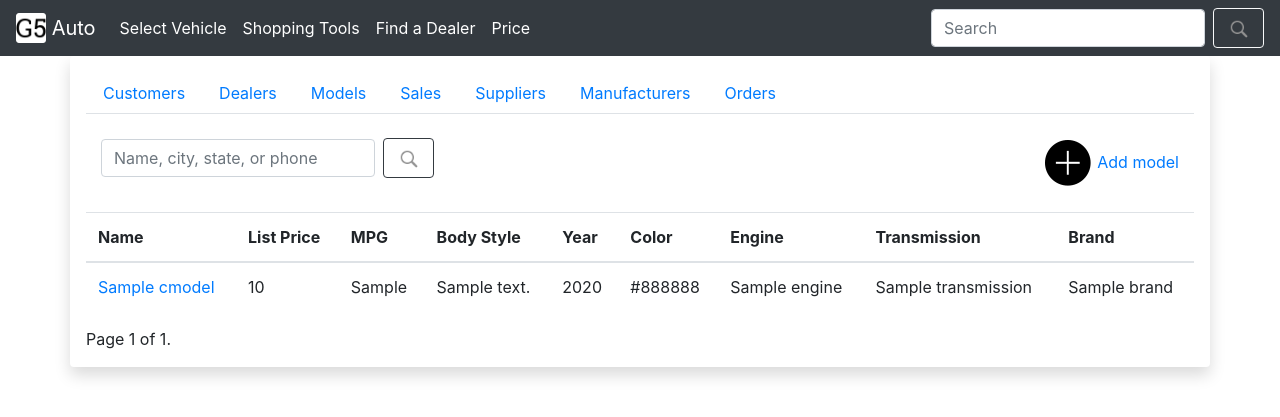
After one commit to jaspearson/CSC-411-Automotive-Company, a Django app: template templates/model_list.html in a window 1280 px wide. The commit adds this page. Shown: the top 417 px of the page. Run offline with Django 3.2, Linux system fonts and the light colour scheme; the template is opened without the code that fills it: most values are stand-ins (such as "Sample title", 1, 10 or a date in 2020); some libraries are stand-ins or nearby versions.

Commit message:
Changes to add the models functionality.

```diff
--- a/templates/admin_base.html
+++ b/templates/admin_base.html
@@ -11,7 +11,7 @@
         <a class="nav-link {{ dealer }}" href="{% url 'dealer_list' %}">Dealers</a>
       </li>
       <li class="nav-item">
-        <a class="nav-link" href="#">Models</a>
+        <a class="nav-link {{ cmodel }}" href="{% url 'model_list' %}">Models</a>
       </li>
       <li class="nav-item">
         <a class="nav-link" href="#">Sales</a>
--- /dev/null
+++ b/templates/model_list.html
@@ -0,0 +1,82 @@
+{% extends 'admin_base.html' %}
+{% block entry %}
+    {% load static %}
+    {% load custom_template_filters %}
+
+     <!--Search feature -->
+    <div class="container-fluid">
+    <br/>
+        <div class="row">
+
+            <!-- Search Form -->
+            <div class="col-md">
+                <form id="search-model" class="form-inline my-2 my-lg-0 " method="GET" action="{% url 'model_search' %}">
+                    <input id="model_search" class="form-control mr-sm-2" type="search" placeholder="Name, city, state, or phone" name="model_search" value ="{{ request.GET.model_search }}">
+                    <button class="btn btn-outline-dark my-2 my-sm-0" type="submit">
+                        <img src="/static/images/search-icon.png" alt="Search Icon" style="width: 25px; height: 25px;">
+                    </button>
+                </form>
+            </div>
+
+            <!--Add Model Button-->
+            <div class="col-sm text-right">
+                <a href="{% url 'model_new' %}">
+                    <img alt='Add model button' src="{% static 'images/add-icon.png'%}"/> Add model
+                </a>
+            </div>
+         </div>
+    <br/>
+    </div>
+    <table class="table">
+      <thead>
+        <tr>
+          <th scope="col">Name</th>
+          <th scope="col">List Price</th>
+          <th scope="col">MPG</th>
+          <th scope="col">Body Style</th>
+          <th scope="col">Year</th>
+          <th scope="col">Color</th>
+          <th scope="col">Engine</th>
+          <th scope="col">Transmission</th>
+          <th scope="col">Brand</th>
+        </tr>
+      </thead>
+      <tbody>
+        {% for cmodel in cmodels %}
+            <tr>
+              <td>
+                  <a href="{% url 'model_edit' cmodel.pk %}" >{{ cmodel.name }}</a>
+              </td>
+              <td>{{ cmodel.base_price }}</td>
+              <td>{{ cmodel.est_miles_per_gallon}}</td>
+              <td>{{ cmodel.body_style}}</td>
+              <td>{{ cmodel.year}}</td>
+              <td>{{ cmodel.color}}</td>
+              <td>{{ cmodel.engine}}</td>
+              <td>{{ cmodel.transmission}}</td>
+              <td>{{ cmodel.brand}}</td>
+            </tr>
+        {% endfor %}
+      </tbody>
+    </table>
+
+    <div class="pagination">
+            <span class="step-links">
+                {% if cmodels.has_previous %}
+                    <a href="?page=1">&laquo; first</a>
+                    <a href="?page={{ cmodels.previous_page_number }}">previous</a>
+                {% endif %}
+
+                <span class="current">
+                    Page {{ cmodels.number }} of {{ cmodels.paginator.num_pages }}.
+                </span>
+
+                {% if cmodels.has_next %}
+                    <a href="?page={{ cmodels.next_page_number }}">next</a>
+                    <a href="?page={{ cmodels.paginator.num_pages }}">last &raquo;</a>
+                {% endif %}
+            </span>
+        </div>
+    </div>
+    {% csrf_token %}
+{% endblock %}
```
Also changed, not shown: CSC_411_Automotive_Company/urls.py (+13 -0 lines), auto/models.py (+12 -1 lines), auto/views/model_view.py (added, +160 -0 lines), forms/model_form.py (added, +12 -0 lines), templates/model_edit.html (added, +22 -0 lines).
